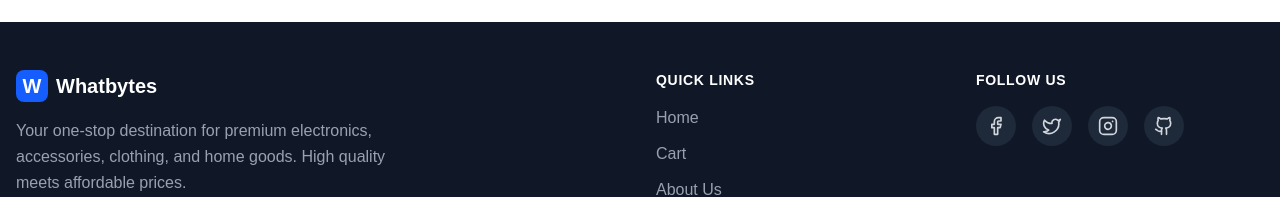
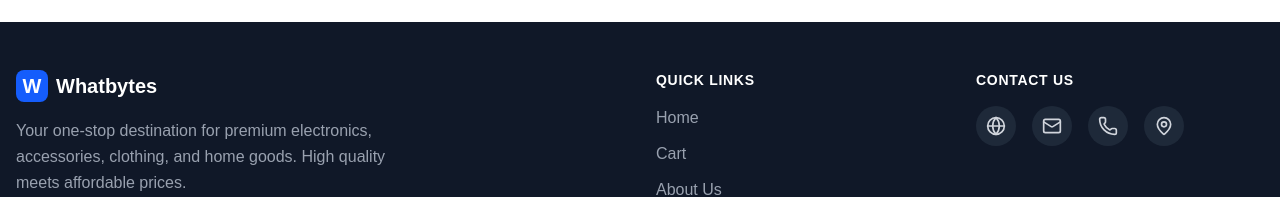
Before and after one commit to Dipanshusinghh/whatbytes-frontend-assignment, a Next.js app: page / in a window 1280 px wide. Shown: the part 1665-1862 px from the top of the page. Built offline with nearby package versions, Linux system fonts and the light colour scheme.

Commit message:
fix: remove missing social icons from lucide-react to fix build

```diff
--- a/src/components/Footer.tsx
+++ b/src/components/Footer.tsx
@@ -1,5 +1,5 @@
 import React from 'react';
-import { Facebook, Twitter, Instagram, Github } from 'lucide-react';
+import { Mail, Phone, MapPin, Globe } from 'lucide-react';
 import Link from 'next/link';
 
 export function Footer() {
@@ -30,19 +30,19 @@
           </div>
 
           <div>
-            <h3 className="text-white font-semibold mb-4 uppercase tracking-wider text-sm">Follow Us</h3>
+            <h3 className="text-white font-semibold mb-4 uppercase tracking-wider text-sm">Contact Us</h3>
             <div className="flex gap-4">
               <a href="#" className="w-10 h-10 rounded-full bg-gray-800 flex items-center justify-center hover:bg-blue-600 hover:text-white transition-colors">
-                <Facebook className="w-5 h-5" />
+                <Globe className="w-5 h-5" />
               </a>
               <a href="#" className="w-10 h-10 rounded-full bg-gray-800 flex items-center justify-center hover:bg-blue-400 hover:text-white transition-colors">
-                <Twitter className="w-5 h-5" />
+                <Mail className="w-5 h-5" />
               </a>
               <a href="#" className="w-10 h-10 rounded-full bg-gray-800 flex items-center justify-center hover:bg-pink-600 hover:text-white transition-colors">
-                <Instagram className="w-5 h-5" />
+                <Phone className="w-5 h-5" />
               </a>
               <a href="#" className="w-10 h-10 rounded-full bg-gray-800 flex items-center justify-center hover:bg-gray-700 hover:text-white transition-colors">
-                <Github className="w-5 h-5" />
+                <MapPin className="w-5 h-5" />
               </a>
             </div>
           </div>
```
